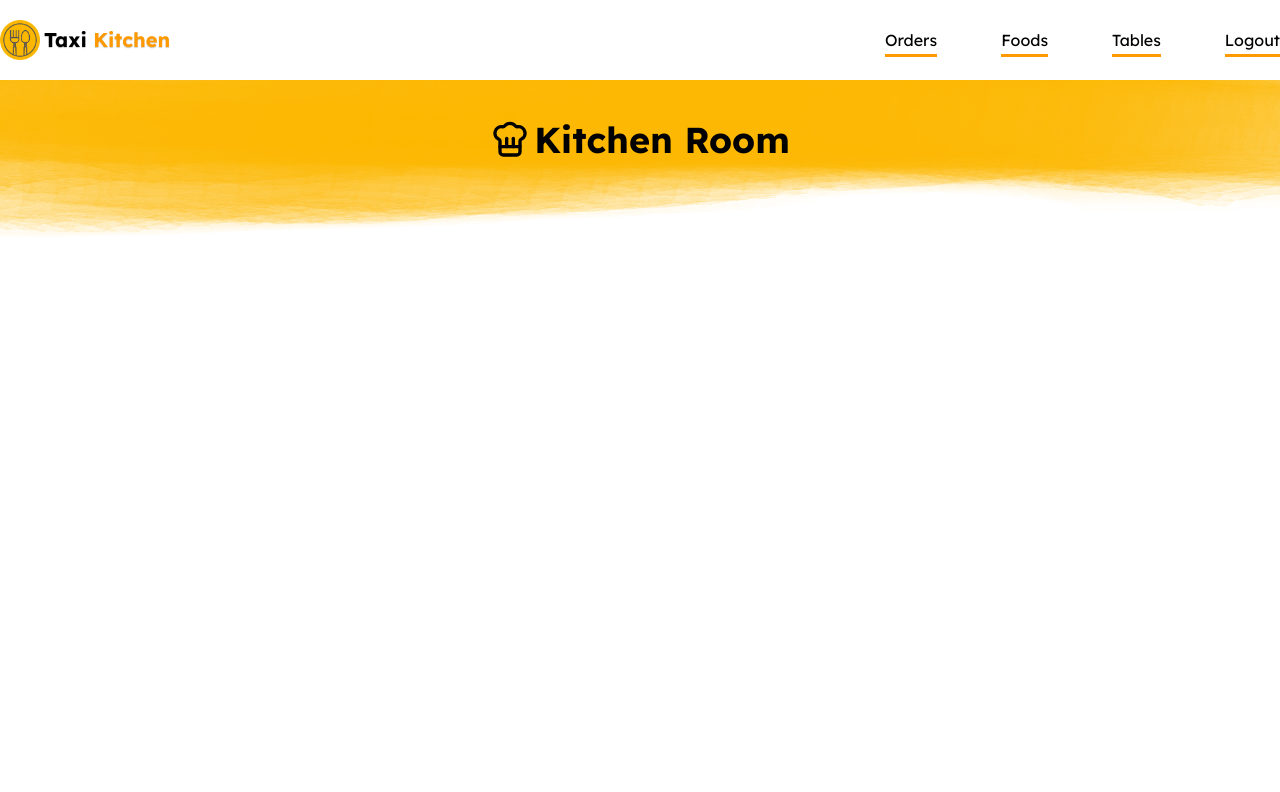
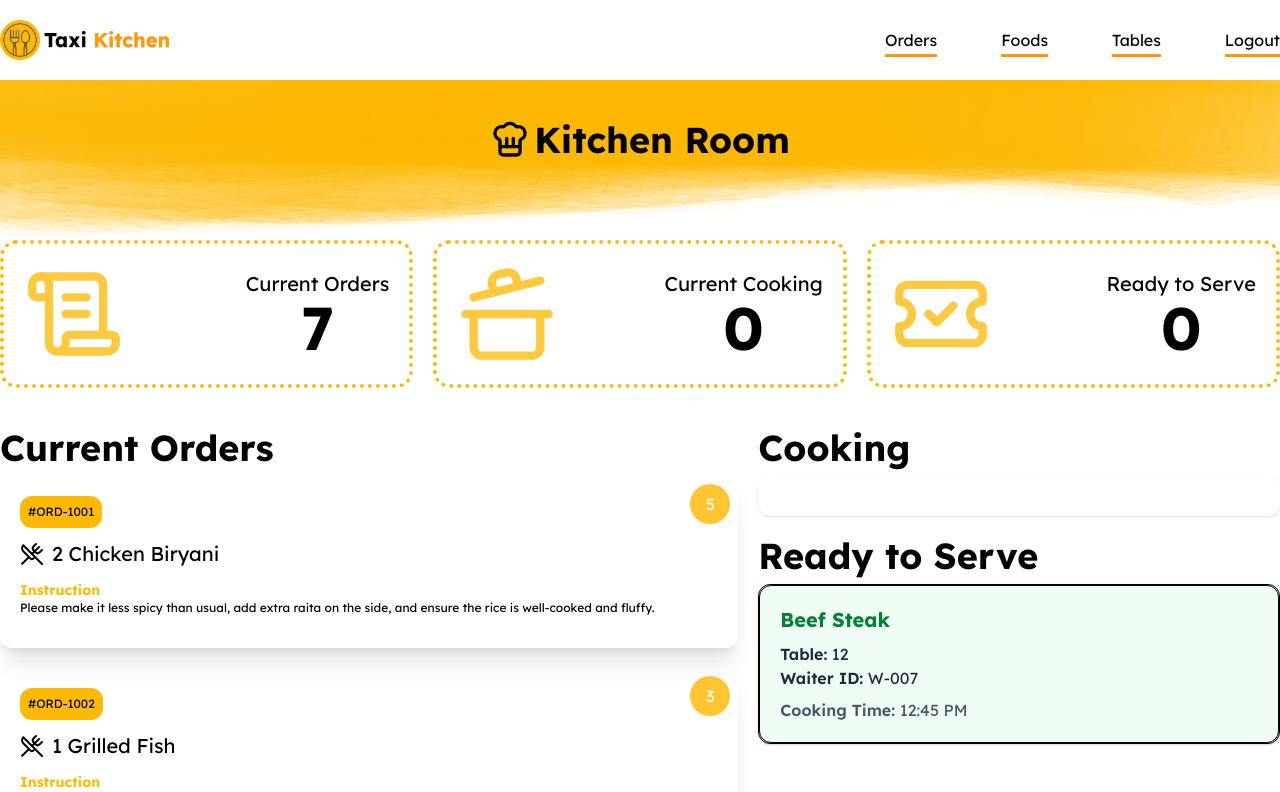
Before and after one commit to sajjad44371/taxi-kitchen, a React (Vite) app: page / in a window 1280 px wide. Shown: the top 792 px of the page. Built offline with nearby package versions, Linux system fonts and the light colour scheme.

Commit message:
loaded order data using use hook and displayed order card, cooking card

```diff
--- a/src/App.jsx
+++ b/src/App.jsx
@@ -1,6 +1,10 @@
+import { Suspense } from "react";
 import "./App.css";
 import Navbar from "./components/Navbar";
+import OrderContainer from "./components/OrderContainer";
 import Title from "./components/Title";
+
+const dataPromise = fetch("/orders.json").then((res) => res.json());
 
 function App() {
   return (
@@ -13,6 +17,11 @@
           <section>
             <Title>Kitchen Room</Title>
           </section>
+          <section className="container mx-auto">
+            <Suspense fallback={<h2>Data Loading ...</h2>}>
+              <OrderContainer dataPromise={dataPromise}></OrderContainer>
+            </Suspense>
+          </section>
         </main>
       </div>
     </>
--- /dev/null
+++ b/src/components/CookingCard.jsx
@@ -0,0 +1,37 @@
+import React from "react";
+
+const CookingCard = ({ order }) => {
+  return (
+    <>
+      <div
+        className="rounded-xl p-5 shadow hover:shadow-lg"
+        style={{
+          background:
+            "linear-gradient(#ffffff90, #FCB700), url('/cook-bg.gif')",
+        }}
+      >
+        {/* Title */}
+        <h3 className="text-xl font-bold text-primary mb-2">
+          {order.order_title}
+        </h3>
+
+        {/* Quantity */}
+        <p className="text-lg font-semibold">
+          Quantity: <span className="text-gray-700">{order.quantity}</span>
+        </p>
+
+        {/* Special Instruction */}
+        <p className="text-xs text-gray-600 mt-2 italic">
+          {order.special_instruction}
+        </p>
+
+        {/* Static Button */}
+        <button className="px-6 mt-3 py-1 shadow text-sm hover:bg-black hover:text-white bg-white cursor-pointer rounded-xl">
+          Cooked?
+        </button>
+      </div>
+    </>
+  );
+};
+
+export default CookingCard;
--- a/src/components/Logo.jsx
+++ b/src/components/Logo.jsx
@@ -4,7 +4,7 @@
 const Logo = () => {
   return (
     <>
-      <div className="flex items-center gap-1 ">
+      <div className="flex items-center gap-1 cursor-pointer">
         <img className="w-10 " src={logo} alt="" />
         <h2 className="text-xl font-bold text-shadow-xs">
           Taxi
--- /dev/null
+++ b/src/components/OrderCard.jsx
@@ -0,0 +1,42 @@
+import { UtensilsCrossed } from "lucide-react";
+import React from "react";
+
+const OrderCard = ({ order, setCookingItems, cookingItems }) => {
+  const handleOrder = (order) => {
+    const newOrder = [order, ...cookingItems];
+    setCookingItems(newOrder);
+  };
+
+  return (
+    <>
+      <div
+        onClick={() => handleOrder(order)}
+        className="p-5 rounded-xl shadow-xl relative space-y-3 cursor-pointer"
+      >
+        {/* Order Number */}
+        <p className="text-xs bg-amber-400 p-2 inline-block rounded-xl">
+          #{order.order_no}
+        </p>
+
+        {/* Order Title */}
+        <h2 className="text-xl flex items-center gap-2">
+          <UtensilsCrossed />
+          {order.quantity} {order.order_title}
+        </h2>
+
+        {/* Special Instruction */}
+        <div className="mt-3 text-xs">
+          <h4 className="text-amber-400 font-bold text-sm">Instruction</h4>
+          <p>{order.special_instruction}</p>
+        </div>
+
+        {/* Table Number Badge */}
+        <div className="absolute right-2 top-2 w-10 h-10 flex justify-center items-center bg-amber-400 rounded-full opacity-80 text-white">
+          {order.table_no}
+        </div>
+      </div>
+    </>
+  );
+};
+
+export default OrderCard;
--- /dev/null
+++ b/src/components/OrderContainer.jsx
@@ -0,0 +1,58 @@
+import React, { use, useState } from "react";
+import States from "./States";
+import OrderCard from "./OrderCard";
+import CookingCard from "./CookingCard";
+import ServeCard from "./ServeCard";
+
+const OrderContainer = ({ dataPromise }) => {
+  const orderData = use(dataPromise);
+
+  const [cookingItems, setCookingItems] = useState([]);
+
+  return (
+    <>
+      <div className="container mx-auto">
+        <States
+          orderData={orderData.length}
+          cookingItems={cookingItems.length}
+        ></States>
+        <section className="grid grid-cols-1 lg:grid-cols-12 gap-5 py-10">
+          {/* right section  */}
+          <div className="lg:col-span-7">
+            <h2 className="text-4xl font-bold mb-2">Current Orders</h2>
+            <div className="space-y-5">
+              {orderData.map((order) => (
+                <OrderCard
+                  key={order.id}
+                  order={order}
+                  cookingItems={cookingItems}
+                  setCookingItems={setCookingItems}
+                ></OrderCard>
+              ))}
+            </div>
+          </div>
+
+          {/* left section  */}
+          <div className="lg:col-span-5 space-y-5">
+            <div className="flex flex-col">
+              <h2 className="text-4xl font-bold mb-2">Cooking</h2>
+              <div className="space-y-5 rounded-xl p-5 shadow">
+                {cookingItems.map((order) => (
+                  <CookingCard key={order.id} order={order}></CookingCard>
+                ))}
+              </div>
+            </div>
+            <div>
+              <h2 className="text-4xl font-bold mb-2">Ready to Serve</h2>
+              <div className="space-y-5 border rounded-xl shadow">
+                <ServeCard></ServeCard>
+              </div>
+            </div>
+          </div>
+        </section>
+      </div>
+    </>
+  );
+};
+
+export default OrderContainer;
--- /dev/null
+++ b/src/components/ServeCard.jsx
@@ -0,0 +1,38 @@
+import React from "react";
+
+const ServeCard = () => {
+  const order = {
+    order_title: "Beef Steak",
+    table_no: 12,
+    waiterId: "W-007",
+    cooked_At: "12:45 PM",
+  };
+
+  return (
+    <>
+      <div className="border rounded-xl p-5 shadow bg-green-50 hover:shadow-md transition">
+        {/* Order Title */}
+        <h3 className="text-xl font-bold text-green-700 mb-2">
+          {order.order_title}
+        </h3>
+
+        {/* Table No */}
+        <p className="text-gray-800">
+          <span className="font-semibold">Table:</span> {order.table_no}
+        </p>
+
+        {/* Waiter ID */}
+        <p className="text-gray-800">
+          <span className="font-semibold">Waiter ID:</span> {order.waiterId}
+        </p>
+
+        {/* Cooking Time */}
+        <p className="text-gray-600 mt-2">
+          <span className="font-semibold">Cooking Time:</span> {order.cooked_At}
+        </p>
+      </div>
+    </>
+  );
+};
+
+export default ServeCard;
--- /dev/null
+++ b/src/components/States.jsx
@@ -0,0 +1,45 @@
+import { CookingPot, ScrollText, TicketCheck } from "lucide-react";
+import React from "react";
+
+const States = ({ orderData, cookingItems }) => {
+  return (
+    <>
+      <div className="grid grid-cols-1 lg:grid-cols-3 gap-5">
+        {/* total orders  */}
+        <div className="border-4 border-dotted rounded-2xl border-amber-400 p-5">
+          <div className="flex flex-col lg:flex-row items-center justify-between">
+            <ScrollText className="animate-pulse" color="#fcb700" size={100} />
+            <div className="text-xl text-center">
+              Current Orders
+              <h2 className="text-6xl font-bold">{orderData}</h2>
+            </div>
+          </div>
+        </div>
+
+        {/* cooking  */}
+        <div className="border-4 border-dotted rounded-2xl border-amber-400 p-5">
+          <div className="flex flex-col lg:flex-row items-center justify-between">
+            <CookingPot className="animate-pulse" color="#fcb700" size={100} />
+            <div className="text-xl text-center">
+              Current Cooking
+              <h2 className="text-6xl font-bold">{cookingItems}</h2>
+            </div>
+          </div>
+        </div>
+
+        {/*  ready  */}
+        <div className="border-4 border-dotted rounded-2xl border-amber-400 p-5">
+          <div className="flex flex-col lg:flex-row items-center justify-between">
+            <TicketCheck className="animate-pulse" color="#fcb700" size={100} />
+            <div className="text-xl text-center">
+              Ready to Serve
+              <h2 className="text-6xl font-bold">{0}</h2>
+            </div>
+          </div>
+        </div>
+      </div>
+    </>
+  );
+};
+
+export default States;
```
Also changed, not shown: public/cook-bg.gif (added).
